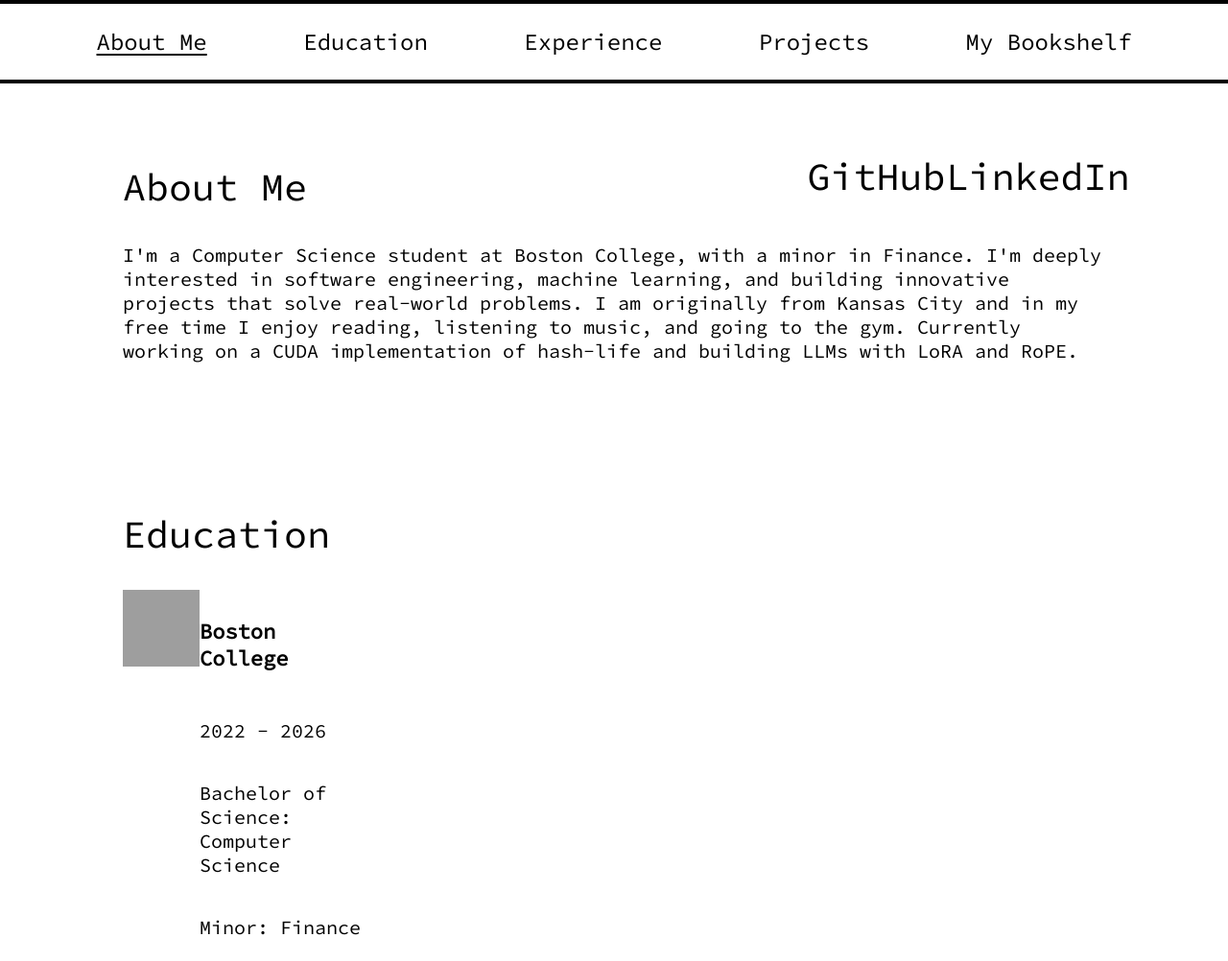
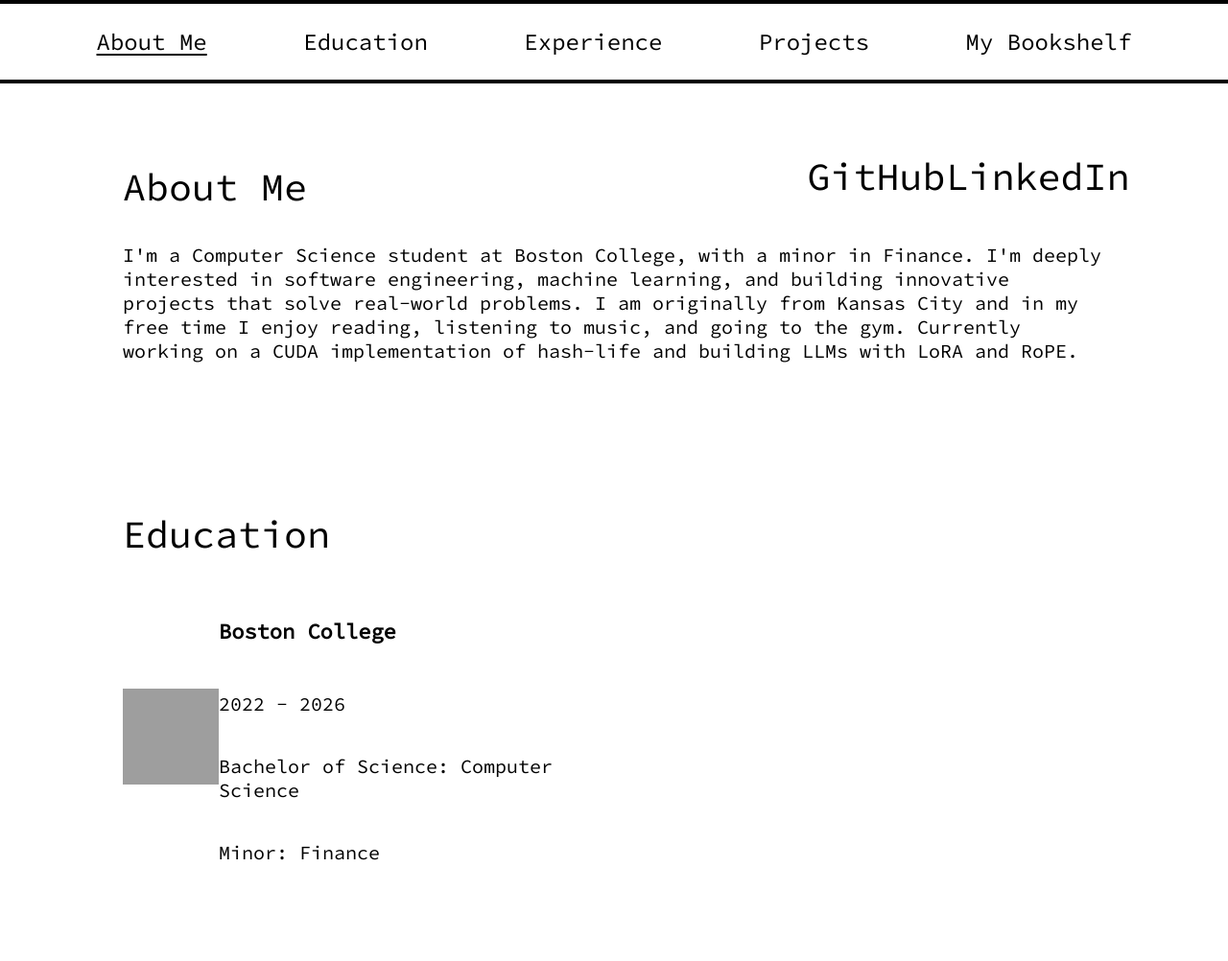
Before and after one commit to AndrewBoessen/portfolio-website, a website built with webpack: page index.html in a window 1280 px wide. Shown: the top 1002 px of the page at 96% size. Built offline with nearby package versions, Linux system fonts and the light colour scheme; grey boxes are pictures that could not be loaded; files whose address does not match are found by name.

Commit message:
change education spacing

```diff
--- a/index.html
+++ b/index.html
@@ -57,7 +57,7 @@
     <div class="education-section">
       <img
         src="https://upload.wikimedia.org/wikipedia/en/thumb/0/00/Boston_College_seal.svg/1200px-Boston_College_seal.svg.png"
-        alt="Boston College" width="80" height="80">
+        alt="Boston College" width="100" height="100">
       <div class="education-subsection">
         <h4>Boston College</h4>
         <p>2022 - 2026</p>
--- a/style.css
+++ b/style.css
@@ -110,14 +110,21 @@ hr {
 }
 
 .education-section {
-  width: 25%;
+  width: 50%;
   display: flex;
   flex-direction: row;
-  align-content: space-evenly;
-  justify-content: center;
+  align-items: center;
+  /* Centers content vertically */
+  justify-content: space-between;
+  /* Centers content horizontally */
 }
 
 .education-subsection {
   display: flex;
   flex-direction: column;
+  /* Arranges text in a column */
+  align-items: flex-start;
+  /* Centers text horizontally within the column */
+  justify-content: flex-start;
+  /* Centers text vertically within the column */
 }
```
